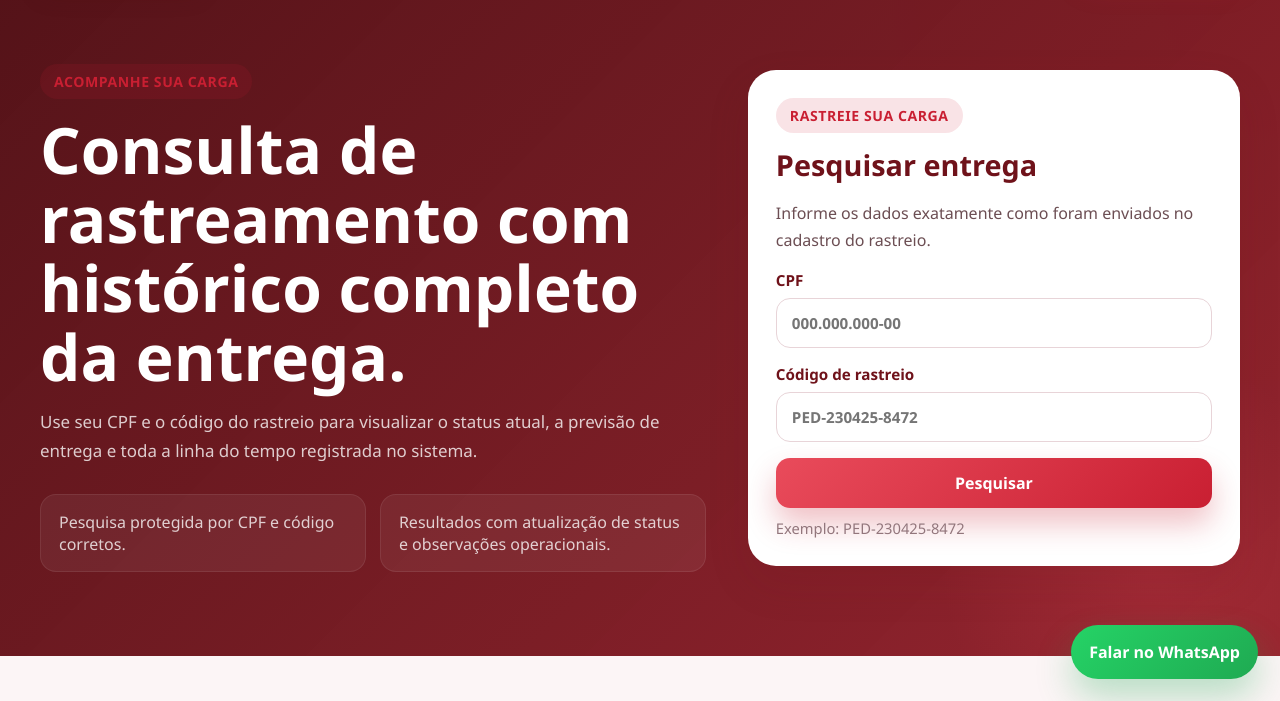
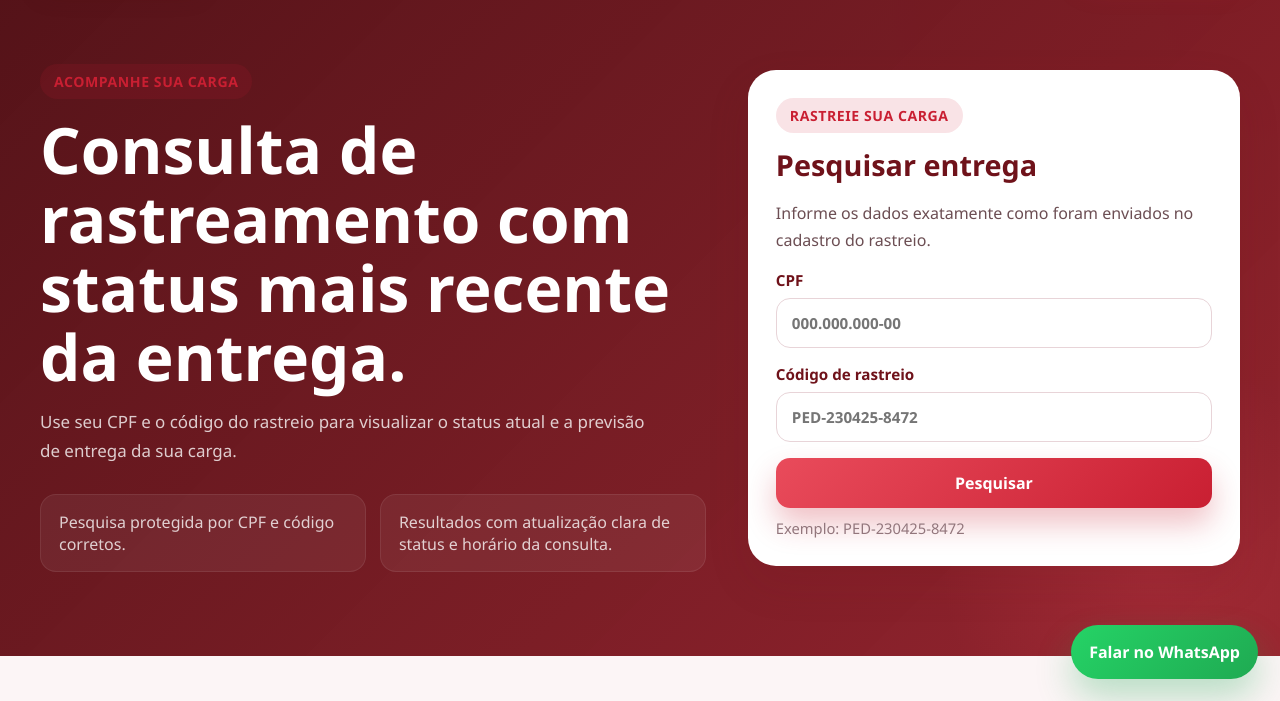
Before and after one commit to rocha1998/movix-rastreamento, a website: page public/rastrear.html in a window 1280 px wide. Shown: the part 99-800 px from the top of the page. Drawn offline with Linux system fonts and the light colour scheme.

Commit message:
remove descricao da timeline publica

```diff
--- a/public/rastrear.html
+++ b/public/rastrear.html
@@ -31,14 +31,14 @@
       <div class="container hero-grid">
         <div>
           <span class="eyebrow">Acompanhe sua carga</span>
-          <h1 class="hero-title">Consulta de rastreamento com histórico completo da entrega.</h1>
+          <h1 class="hero-title">Consulta de rastreamento com status mais recente da entrega.</h1>
           <p class="hero-copy">
-            Use seu CPF e o código do rastreio para visualizar o status atual, a previsão de entrega e toda a linha do tempo registrada no sistema.
+            Use seu CPF e o código do rastreio para visualizar o status atual e a previsão de entrega da sua carga.
           </p>
 
           <div class="hero-points">
             <div class="hero-point">Pesquisa protegida por CPF e código corretos.</div>
-            <div class="hero-point">Resultados com atualização de status e observações operacionais.</div>
+            <div class="hero-point">Resultados com atualização clara de status e horário da consulta.</div>
           </div>
         </div>
 
```
Also changed, not shown: public/index.html (+1 -1 lines).
